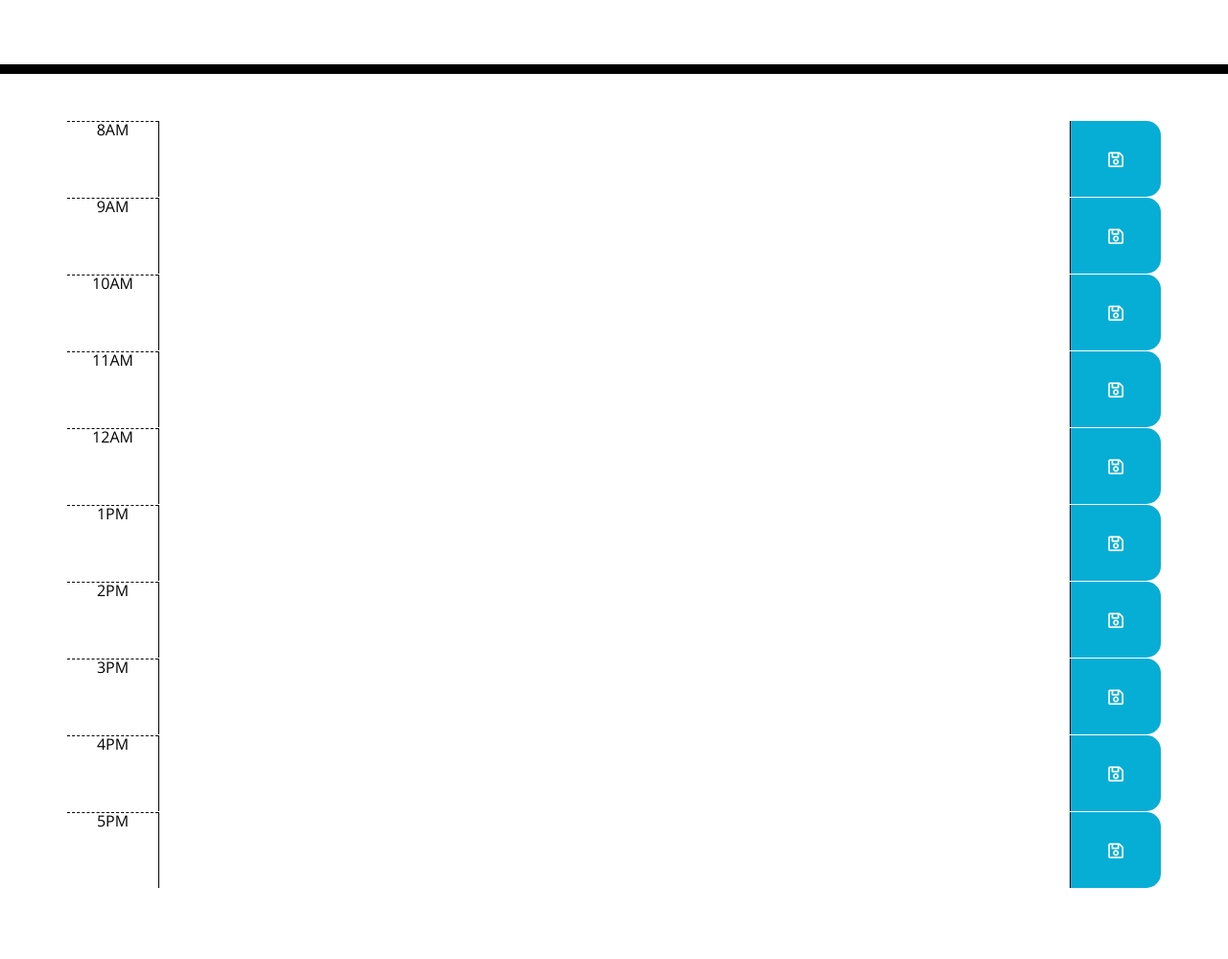
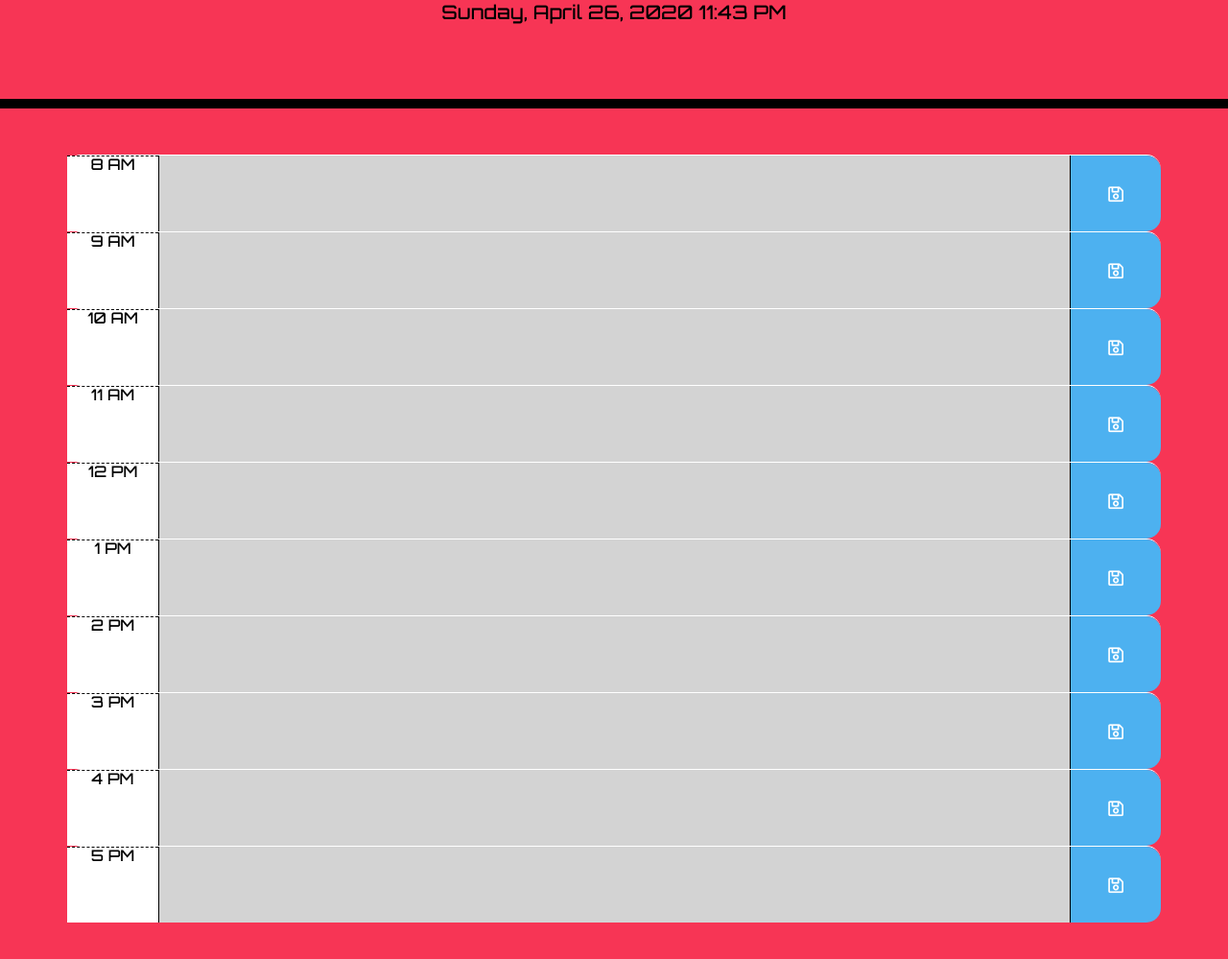
Before and after one commit to NLe97/work-day-scheduler, a plain HTML site: page Develop/index.html in a window 1280 px wide. Shown: the part 191-1190 px from the top of the page at 96% size. Before the commit the page ends 1164 px from the top, so only its background shows below. Drawn offline with nearby package versions, Linux system fonts and the light colour scheme.

Commit message:
finished js functions for savebutton, renamed time blocks, added cursor css

```diff
--- a/Develop/index.html
+++ b/Develop/index.html
@@ -14,8 +14,8 @@
     <link href="https://fonts.googleapis.com/css?family=Open+Sans&display=swap" rel="stylesheet" />
 
   <link rel="stylesheet" href="style.css" />
-
-
+  <!--Google Fonts-->
+  <link href="https://fonts.googleapis.com/css2?family=Orbitron:wght@500&display=swap" rel="stylesheet">
 
   <title>Work Day Scheduler</title>
 </head>
@@ -31,7 +31,7 @@
     <!--My time blocks Starts-->
     <div class="row time-block" data-time="8">
       <div class="col-1 time-block p-0 d-flex">
-        <span class="hour">8AM</span>
+        <span class="hour">8 AM</span>
       </div>
       <div class="col-10 m-0 p-0">
         <textarea class="w-100 h-100 d-inline-block text-area" cols="30" rows="3"></textarea>
@@ -43,7 +43,7 @@
 
     <div class="row time-block" data-time="9">
       <div class="col-1 time-block p-0 d-flex">
-        <span class="hour">9AM</span>
+        <span class="hour">9 AM</span>
       </div>
       <div class="col-10 m-0 p-0">
         <textarea class="w-100 h-100 d-inline-block text-area" cols="30" rows="3"></textarea>
@@ -55,7 +55,7 @@
 
     <div class="row time-block" data-time="10">
       <div class="col-1 time-block p-0 d-flex">
-        <span class="hour">10AM</span>
+        <span class="hour">10 AM</span>
       </div>
       <div class="col-10 m-0 p-0">
         <textarea class="w-100 h-100 d-inline-block text-area" cols="30" rows="3"></textarea>
@@ -67,7 +67,7 @@
 
     <div class="row time-block" data-time="11">
       <div class="col-1 time-block p-0 d-flex">
-        <span class="hour">11AM</span>
+        <span class="hour">11 AM</span>
       </div>
       <div class="col-10 m-0 p-0">
         <textarea class="w-100 h-100 d-inline-block text-area" cols="30" rows="3"></textarea>
@@ -79,7 +79,7 @@
 
     <div class="row time-block" data-time="12">
       <div class="col-1 time-block p-0 d-flex">
-        <span class="hour">12AM</span>
+        <span class="hour">12 PM</span>
       </div>
       <div class="col-10 m-0 p-0">
         <textarea class="w-100 h-100 d-inline-block text-area" cols="30" rows="3"></textarea>
@@ -91,7 +91,7 @@
 
     <div class="row time-block" data-time="1">
       <div class="col-1 time-block p-0 d-flex">
-        <span class="hour">1PM</span>
+        <span class="hour">1 PM</span>
       </div>
       <div class="col-10 m-0 p-0">
         <textarea class="w-100 h-100 d-inline-block text-area" cols="30" rows="3"></textarea>
@@ -103,7 +103,7 @@
 
     <div class="row time-block" data-time="2">
       <div class="col-1 time-block p-0 d-flex">
-        <span class="hour">2PM</span>
+        <span class="hour">2 PM</span>
       </div>
       <div class="col-10 m-0 p-0">
         <textarea class="w-100 h-100 d-inline-block text-area" cols="30" rows="3"></textarea>
@@ -115,7 +115,7 @@
 
     <div class="row time-block" data-time="3">
       <div class="col-1 time-block p-0 d-flex">
-        <span class="hour">3PM</span>
+        <span class="hour">3 PM</span>
       </div>
       <div class="col-10 m-0 p-0">
         <textarea class="w-100 h-100 d-inline-block text-area" cols="30" rows="3"></textarea>
@@ -127,7 +127,7 @@
 
     <div class="row time-block" data-time="4">
       <div class="col-1 time-block p-0 d-flex">
-        <span class="hour">4PM</span>
+        <span class="hour">4 PM</span>
       </div>
       <div class="col-10 m-0 p-0">
         <textarea class="w-100 h-100 d-inline-block text-area" cols="30" rows="3"></textarea>
@@ -139,7 +139,7 @@
 
     <div class="row time-block" data-time="5">
       <div class="col-1 time-block p-0 d-flex">
-        <span class="hour">5PM</span>
+        <span class="hour">5 PM</span>
       </div>
       <div class="col-10 m-0 p-0">
         <textarea class="w-100 h-100 d-inline-block text-area" cols="30" rows="3"></textarea>
--- a/Develop/script.js
+++ b/Develop/script.js
@@ -5,6 +5,18 @@ var currentHour = moment().hours();
 timerInterval();
 // set initial background color of time row colors
 setBackground();
+
+//run setBackground function every 3 seconds
+setInterval(setBackground, 3000);
+
+//make sure that the time is always running since running on current time
+setInterval(timerInterval, 1000);
+
+// putting the current day on the jumbotron section
+function timerInterval() {
+    $('#currentDay').text(moment().format('LLLL'));
+}
+
 
 //set up function to change the background color of the time block depending on whether the time is current, in the past or in the future
 // adding the specified class will change the class in the time blocks
@@ -25,6 +37,16 @@ function setBackground() {
     });
 };
 
+//add event listener for the save button, i need a function to make it save user input in text content to local storage
+$(".saveBtn").on("click", function () {
+    //set var of key which is the specific time block the user is selecting save button on to local storage
+    var key = $(this).parent().data('time');
+    //set value var which is selecting for the parent element of the save button element and it's child element the text-area as a user input value
+    var value = $(this).parent().find('.text-area').val();
+    //saves both variales in local storage
+    localStorage.setItem(key, value);
+});
+
 // fill the textarea of each time block with user input stored in localstorage.
 // .find gets child of element selecting for which is the that of "textarea" div
 // then .val gets value in terms of user input for the plans made from localStorage
--- a/Develop/style.css
+++ b/Develop/style.css
@@ -1,7 +1,8 @@
 body {
-  font-family: 'Open Sans', sans-serif;
+  font-family: Orbitron;
   font-size: 16px;
   line-height: 1;
+  background-color: rgb(247, 53, 85);
 }
 
 textarea{
@@ -63,7 +64,7 @@ textarea{
   border-left: 1px solid black;
   border-top-right-radius: 15px;
   border-bottom-right-radius: 15px;
-  background-color: #06AED5;
+  background-color: rgb(77, 177, 240);
   font-size: 18px;
   color: white;
 }
@@ -72,4 +73,5 @@ textarea{
   font-size: 25px;
   transition: all .3s ease-in-out;
   cursor: pointer;
+  /*this line above is for the controlling the appearance of save button with cursor over it
 }
```
